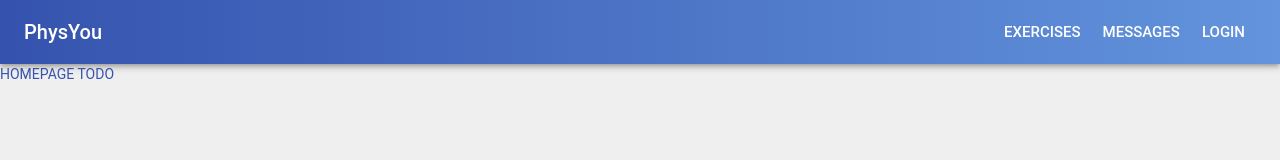
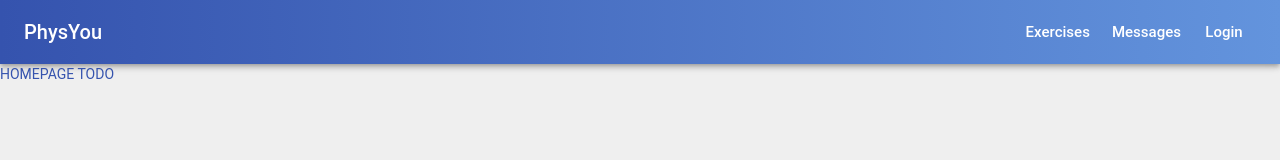
Before and after one commit to PhysYou/physyou-frontend, a React (Create React App) app: page / in a window 1280 px wide. Shown: the top 160 px of the page. Built offline with nearby package versions, Linux system fonts and the light colour scheme; no server answers.

Commit message:
Button text to display according to original value in jsx

```diff
--- a/src/providers/theme.js
+++ b/src/providers/theme.js
@@ -17,6 +17,9 @@ const theme = createMuiTheme({
   },
   typography: {
     fontFamily: 'Nunito, Roboto, "Helvetica Neue", Arial, sans-serif',
+    button: {
+      textTransform: "none"
+    }
   },
 });
 
```
